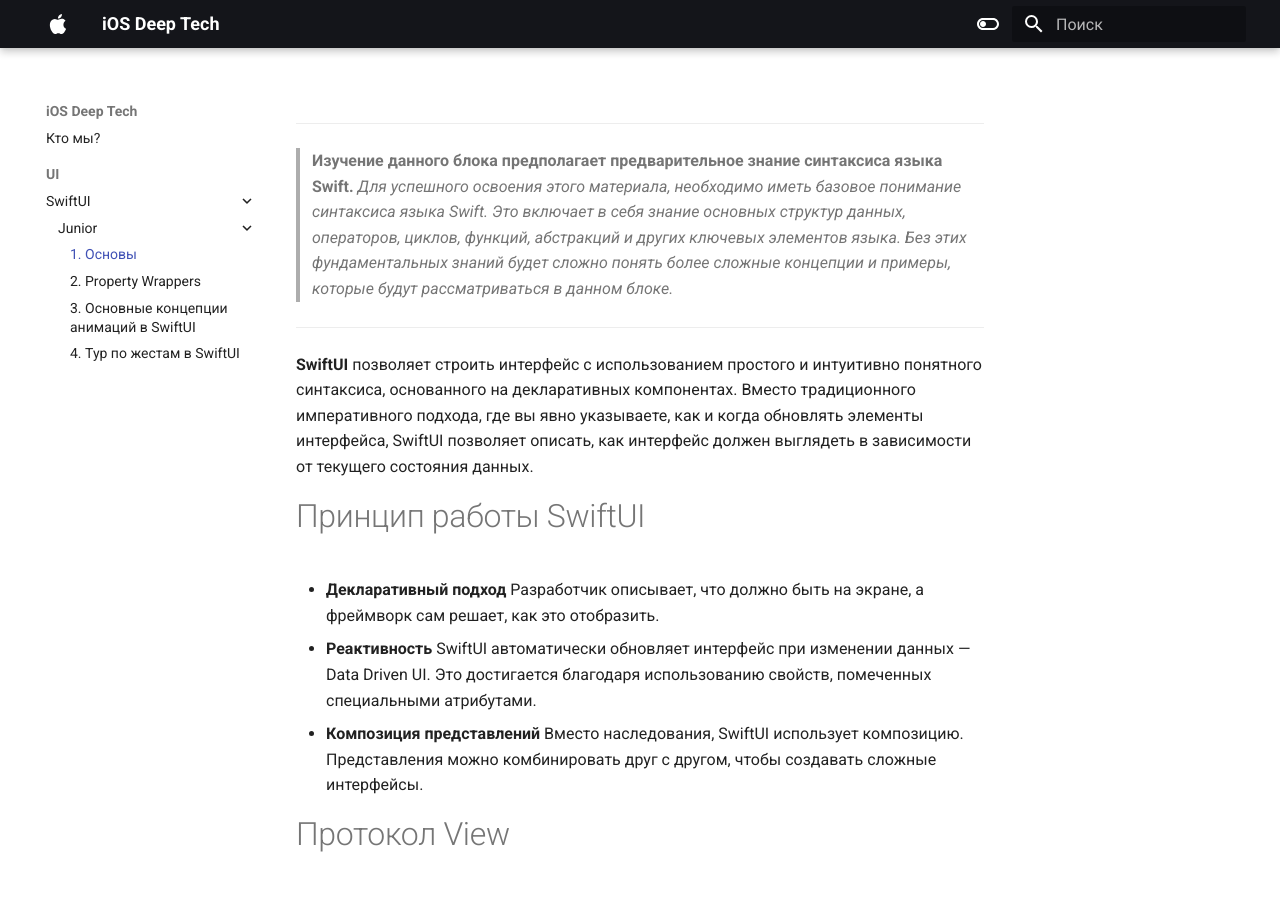
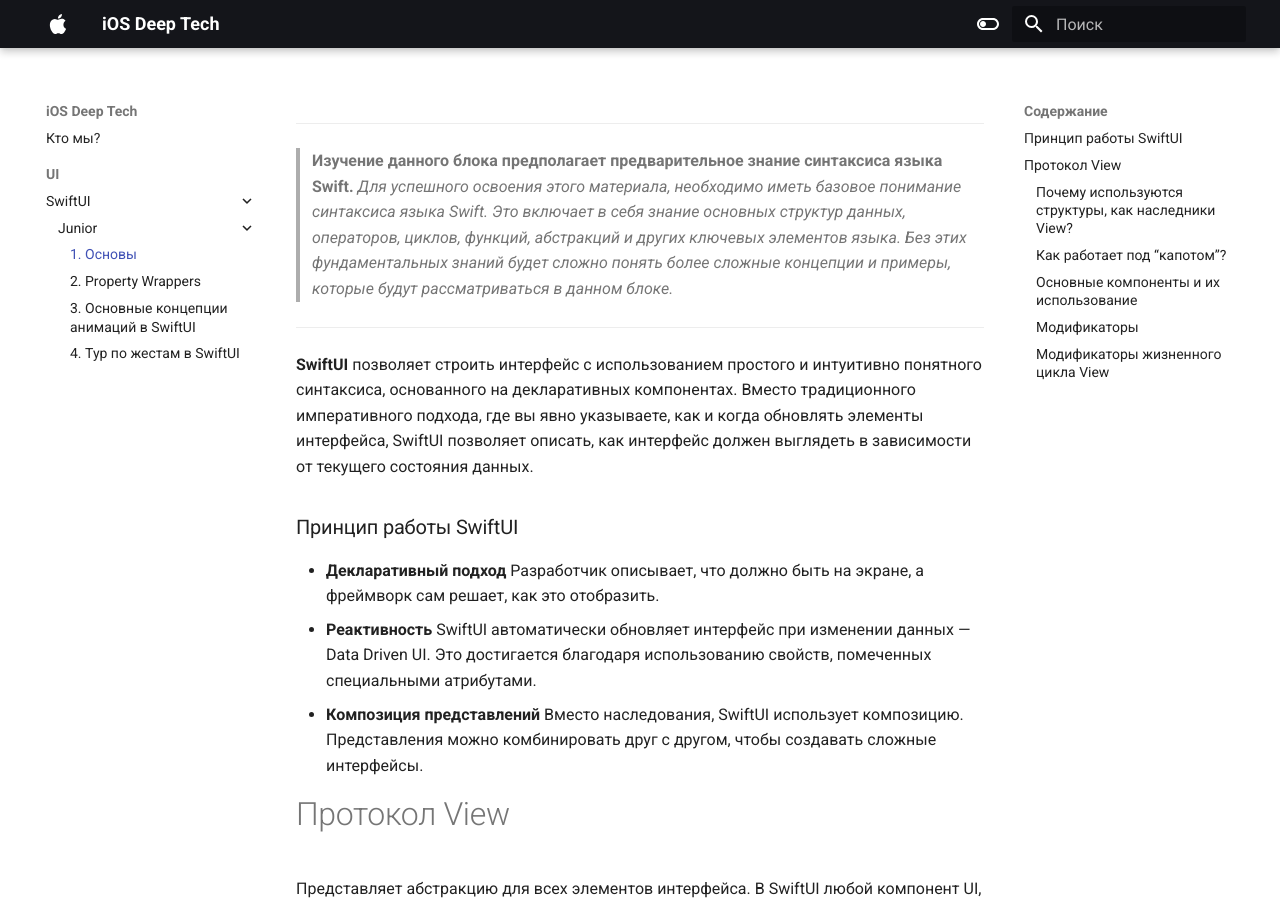
Before and after one commit to iosdeeptech/ios_deep_tech, an MkDocs documentation site: the page built from docs/UI/SwiftUI/Junior/1. Основы.md, in a window 1280 px wide and 900 px high. Built offline with MkDocs 1.6.1 and Material for MkDocs 9.7.7, drawn with Linux system fonts in a browser that asks for light colours.

Commit message:
Построение содержание основ SwiftUI

```diff
--- a/docs/UI/SwiftUI/Junior/1. Основы.md
+++ b/docs/UI/SwiftUI/Junior/1. Основы.md
@@ -9,7 +9,7 @@
 
 **SwiftUI** позволяет строить интерфейс с использованием простого и интуитивно понятного синтаксиса, основанного на декларативных компонентах. Вместо традиционного императивного подхода, где вы явно указываете, как и когда обновлять элементы интерфейса, SwiftUI позволяет описать, как интерфейс должен выглядеть в зависимости от текущего состояния данных.
 
-# Принцип работы SwiftUI
+### Принцип работы SwiftUI
 
 - **Декларативный подход**
 Разработчик описывает, что должно быть на экране, а фреймворк сам решает, как это отобразить.
```
